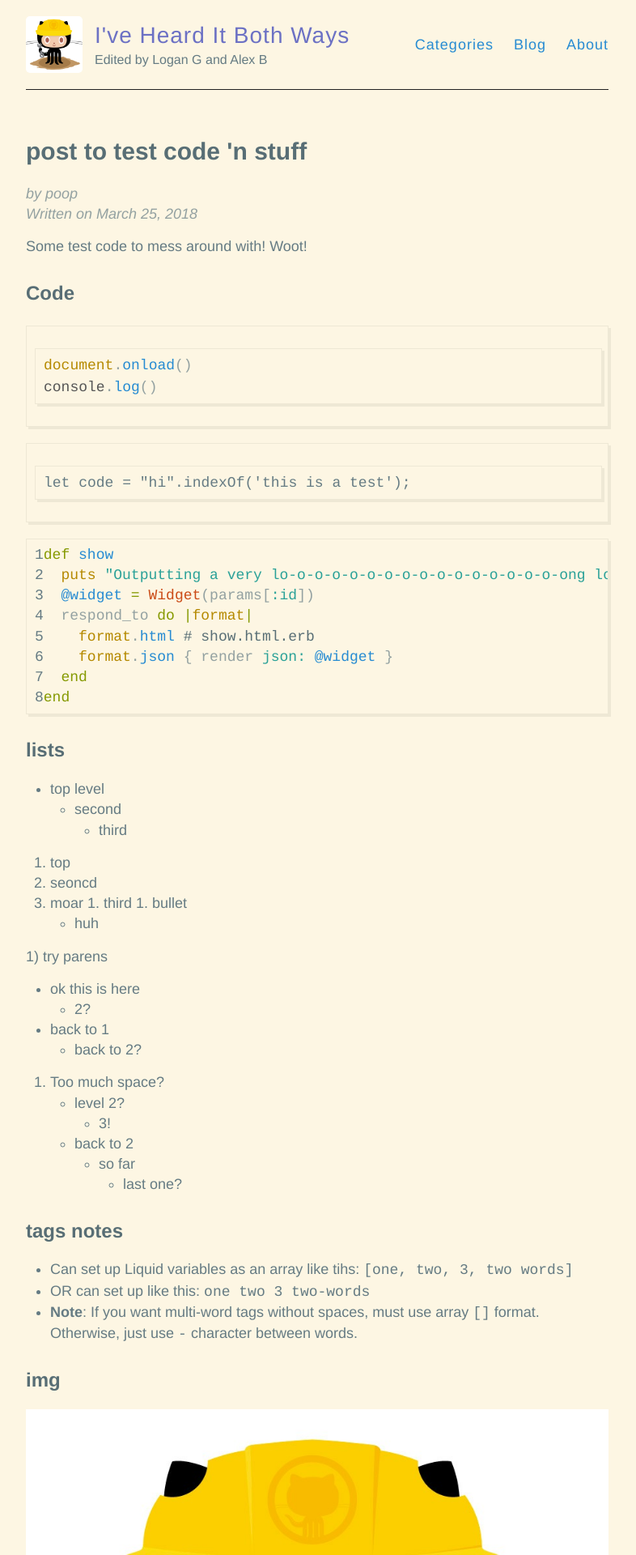
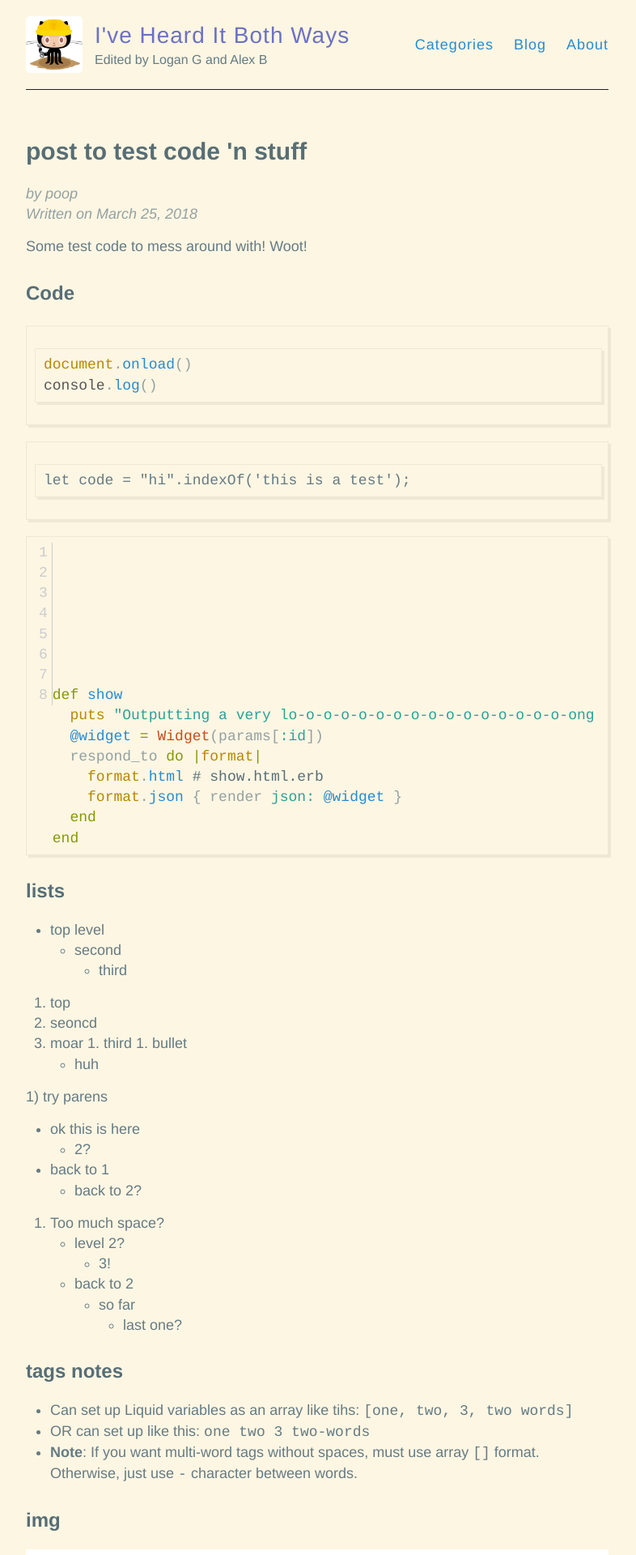
Before and after one commit to hencefarthing/hencefarthing.github.io, a Jekyll site: the page built from _posts/2018/03/2018-03-25-testtest.md, in a window 1280 px wide. Shown: the top 1920 px of the page at 81% size, without its empty margins (248-1034 px from the left). Built offline with Jekyll 4.4.1, drawn with Linux system fonts in a browser that asks for light colours.

Commit message:
changed some code highlighting

```diff
--- a/_sass/_highlights.scss
+++ b/_sass/_highlights.scss
@@ -12,6 +12,19 @@
 
 code {
   font-family:'Bitstream Vera Sans Mono','Courier', monospace;
+}
+
+.highlight .lineno {
+  color: #ccc;
+  display:inline-block;
+  padding: 0 5px;
+  border-right:1px solid #ccc;
+}
+.highlight pre code {
+  display: block;
+  white-space: pre;
+  overflow-x: auto;
+  word-wrap: normal;
 }
 
 .highlight .c { color: #586E75 } /* Comment */
```
